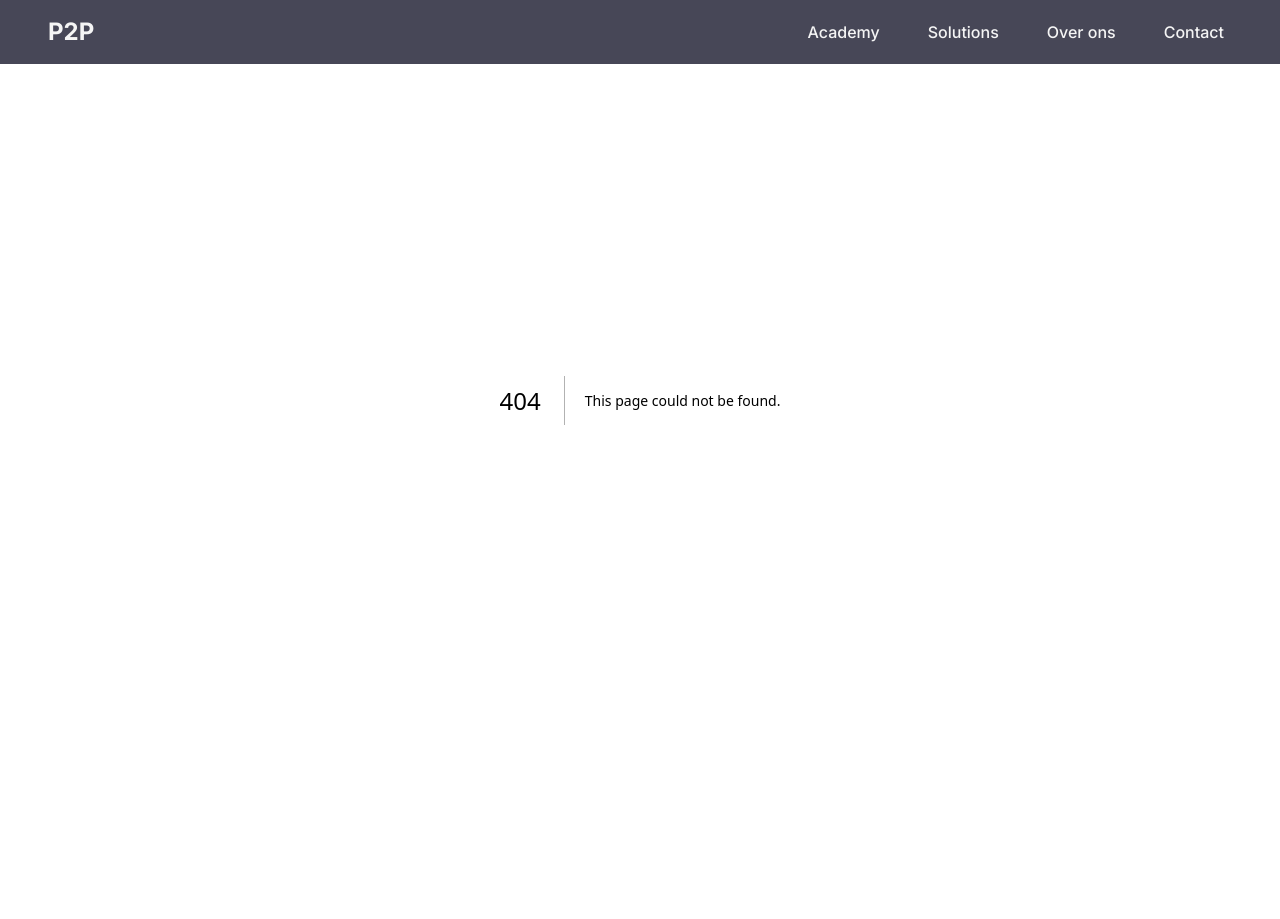
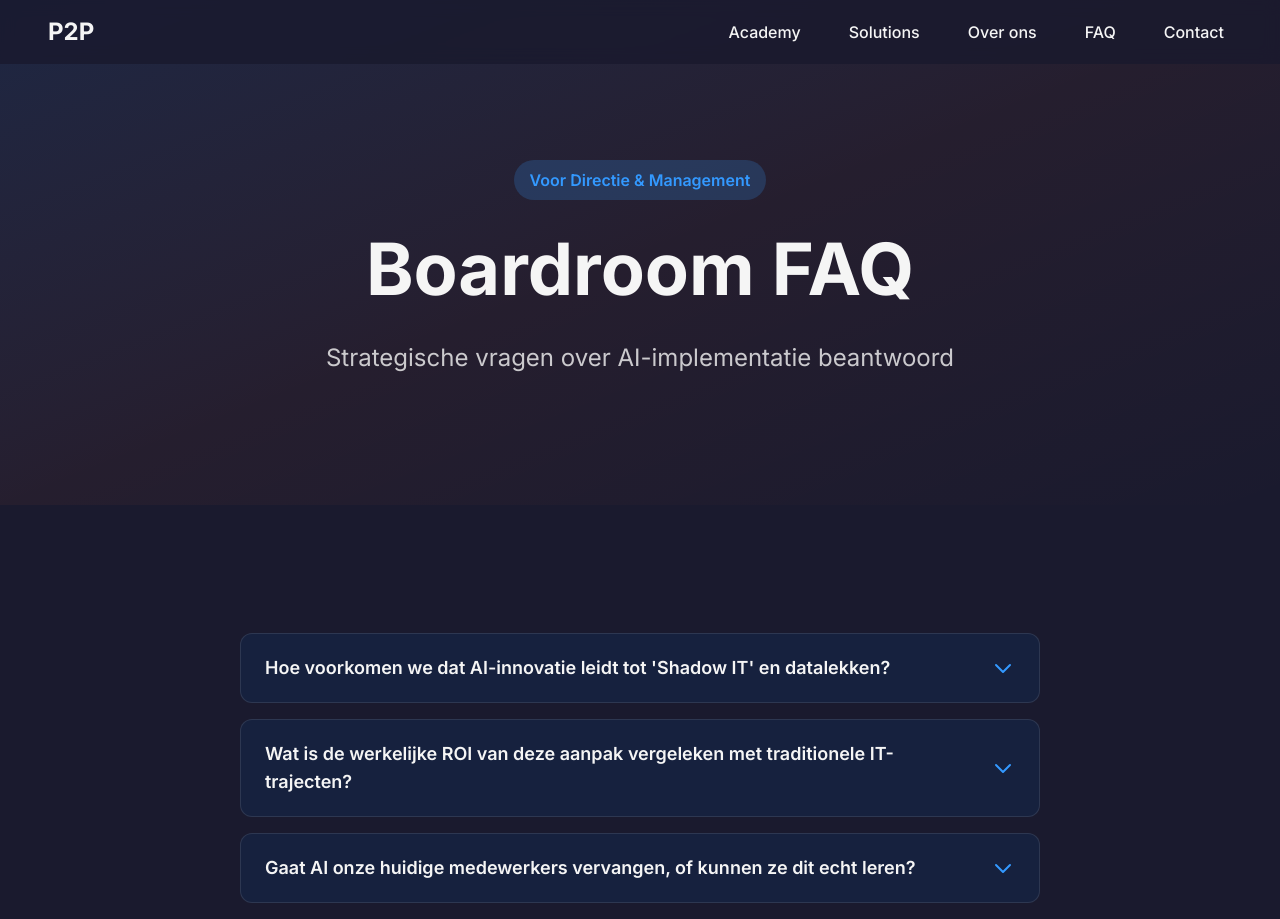
Before and after one commit to TripleM66/prompt2production, a Next.js app: page /faq in a window 1280 px wide. Before the commit this address had no page. Shown: the top 919 px of the page. Before the commit the page ends 800 px from the top, so only its background shows below. Built offline with nearby package versions, Linux system fonts and the light colour scheme.

Commit message:
feat: voeg FAQ toe aan menu en verwijder van Academy en Solutions pagina's

```diff
--- a/src/app/academy/page.tsx
+++ b/src/app/academy/page.tsx
@@ -494,9 +494,6 @@ export default function AcademyPage() {
         </div>
       </section>
 
-      {/* Boardroom FAQ */}
-      <BoardroomFAQ variant="academy" />
-
       {/* CTA Section */}
       <section id="contact" className="py-20 lg:py-32 bg-gradient-to-br from-accent-blue/15 via-accent-blue/5 to-transparent">
         <div className="max-w-4xl mx-auto px-6 sm:px-8 lg:px-12 text-center">
--- /dev/null
+++ b/src/app/faq/page.tsx
@@ -0,0 +1,123 @@
+'use client';
+
+import { useState } from 'react';
+import Footer from '@/components/Footer';
+
+interface FAQItem {
+  question: string;
+  answer: string;
+}
+
+export default function FAQPage() {
+  const [openIndex, setOpenIndex] = useState<number | null>(null);
+
+  const faqs: FAQItem[] = [
+    {
+      question: "Hoe voorkomen we dat AI-innovatie leidt tot 'Shadow IT' en datalekken?",
+      answer: "Innovatie zonder kaders is een risico. Daarom hanteren wij de 'Sanitized Sandbox' methode. Michel traint het team om te innoveren binnen veilige, afgeschermde omgevingen. Marcel zorgt er vervolgens voor dat elk succesvol prototype wordt omgezet in een enterprise-grade oplossing die voldoet aan jullie security-protocollen en GDPR-wetgeving. Wij brengen innovatie uit de schaduw en maken het onderdeel van de officiële architectuur."
+    },
+    {
+      question: "Wat is de werkelijke ROI van deze aanpak vergeleken met traditionele IT-trajecten?",
+      answer: "Traditionele IT-trajecten hebben vaak een 'time-to-market' van 6 tot 12 maanden, met hoge initiële kosten. Onze aanpak verlaagt de 'cost-of-failure'. Via de Academy (Michel) valideren we business-cases binnen dagen. Alleen de bewezen concepten worden door Marcel geschaald. Dit bespaart niet alleen tienduizenden euro's aan verloren ontwikkeltijd, maar zorgt ook voor een direct concurrentievoordeel door extreme snelheid."
+    },
+    {
+      question: "Gaat AI onze huidige medewerkers vervangen, of kunnen ze dit echt leren?",
+      answer: "AI vervangt geen mensen, maar mensen die AI gebruiken vervangen mensen die dat niet doen. De P2P Academy is er juist op gericht om je huidige toptalent te transformeren tot 'AI-enabled makers'. We verhogen de menselijke output met een factor 10. Het resultaat is een team dat niet meer hoeft te wachten op techniek, maar zelf de regie voert over innovatie."
+    },
+    {
+      question: "Wat gebeurt er als we opschalen? Kan deze techniek de groei van onze business aan?",
+      answer: "Dat is exact waarom wij als duo werken. Een prototype is een belofte; productie-software is een garantie. Marcel brengt 20 jaar ervaring in het bouwen en replatformen van SaaS scale-ups. Hij zorgt ervoor dat de AI-agents en architecturen die we bouwen niet bezwijken onder groei, maar juist de motor worden van die groei. We bouwen voor de lange termijn, niet voor de korte hype."
+    }
+  ];
+
+  return (
+    <div className="min-h-screen bg-background">
+      {/* Hero Section */}
+      <section className="pt-32 pb-20 lg:pt-40 lg:pb-32 bg-gradient-to-br from-accent-blue/10 via-accent-orange/5 to-transparent">
+        <div className="max-w-4xl mx-auto px-6 sm:px-8 lg:px-12">
+          <div className="text-center">
+            <div className="inline-block px-4 py-2 bg-accent-blue/20 rounded-full mb-6">
+              <span className="text-accent-blue font-semibold">Voor Directie & Management</span>
+            </div>
+            <h1 className="text-4xl lg:text-6xl xl:text-7xl font-bold text-foreground mb-6 leading-tight">
+              Boardroom FAQ
+            </h1>
+            <p className="text-xl lg:text-2xl text-foreground/80 leading-relaxed">
+              Strategische vragen over AI-implementatie beantwoord
+            </p>
+          </div>
+        </div>
+      </section>
+
+      {/* FAQ Section */}
+      <section className="py-20 lg:py-32 bg-background">
+        <div className="max-w-4xl mx-auto px-6 sm:px-8 lg:px-12">
+          <div className="space-y-4">
+            {faqs.map((faq, index) => (
+              <div
+                key={index}
+                className="bg-surface-dark border border-white/10 rounded-xl overflow-hidden hover:border-white/20 transition-all duration-300"
+              >
+                <button
+                  onClick={() => setOpenIndex(openIndex === index ? null : index)}
+                  className="w-full px-6 py-5 flex items-center justify-between text-left focus:outline-none focus:ring-2 focus:ring-accent-blue focus:ring-offset-2 focus:ring-offset-background"
+                >
+                  <span className="text-lg font-semibold text-foreground pr-8">
+                    {faq.question}
+                  </span>
+                  <svg
+                    className={`w-6 h-6 flex-shrink-0 transition-transform duration-300 ${
+                      openIndex === index ? 'rotate-180' : ''
+                    } text-accent-blue`}
+                    fill="none"
+                    viewBox="0 0 24 24"
+                    stroke="currentColor"
+                  >
+                    <path strokeLinecap="round" strokeLinejoin="round" strokeWidth={2} d="M19 9l-7 7-7-7" />
+                  </svg>
+                </button>
+
+                <div
+                  className={`overflow-hidden transition-all duration-300 ${
+                    openIndex === index ? 'max-h-96' : 'max-h-0'
+                  }`}
+                >
+                  <div className="px-6 pb-5 pt-2">
+                    <p className="text-foreground/80 leading-relaxed">
+                      <strong className="text-accent-blue">
+                        Het P2P Antwoord:{' '}
+                      </strong>
+                      {faq.answer}
+                    </p>
+                  </div>
+                </div>
+              </div>
+            ))}
+          </div>
+        </div>
+      </section>
+
+      {/* CTA Section */}
+      <section className="py-20 lg:py-32 bg-gradient-to-br from-accent-blue/10 via-accent-orange/5 to-transparent">
+        <div className="max-w-4xl mx-auto px-6 sm:px-8 lg:px-12 text-center">
+          <h2 className="text-3xl lg:text-5xl font-bold text-foreground mb-6">
+            Nog vragen?
+          </h2>
+          <p className="text-xl text-foreground/80 mb-8">
+            Plan een vrijblijvend gesprek om jouw specifieke situatie te bespreken.
+          </p>
+          <div className="flex flex-col sm:flex-row gap-4 justify-center">
+            <a
+              href="/contact"
+              className="inline-flex items-center justify-center px-8 py-4 bg-accent-blue text-background font-semibold rounded-full hover:bg-accent-blue/90 transition-all duration-300 shadow-[0_0_20px_rgba(0,102,255,0.4)] hover:shadow-[0_0_30px_rgba(0,102,255,0.6)] focus:outline-none focus:ring-2 focus:ring-accent-blue focus:ring-offset-2 focus:ring-offset-background"
+            >
+              Neem contact op
+            </a>
+          </div>
+        </div>
+      </section>
+
+      <Footer />
+    </div>
+  );
+}
--- a/src/app/solutions/page.tsx
+++ b/src/app/solutions/page.tsx
@@ -401,9 +401,6 @@ export default function SolutionsPage() {
         </div>
       </section>
 
-      {/* Boardroom FAQ */}
-      <BoardroomFAQ variant="solutions" />
-
       {/* CTA Section */}
       <section id="contact" className="py-20 lg:py-32 bg-gradient-to-bl from-accent-orange/15 via-accent-gold/5 to-transparent">
         <div className="max-w-4xl mx-auto px-6 sm:px-8 lg:px-12 text-center">
--- a/src/components/Navbar.tsx
+++ b/src/components/Navbar.tsx
@@ -64,6 +64,12 @@ export default function Navbar() {
               Over ons
             </Link>
             <Link
+              href="/faq"
+              className="text-foreground hover:text-foreground/70 transition-colors duration-200 font-medium focus:outline-none focus:ring-2 focus:ring-foreground/50 focus:ring-offset-2 focus:ring-offset-background rounded px-2 py-1"
+            >
+              FAQ
+            </Link>
+            <Link
               href="/contact"
               className="text-foreground hover:text-accent-blue transition-colors duration-200 font-medium focus:outline-none focus:ring-2 focus:ring-accent-blue focus:ring-offset-2 focus:ring-offset-background rounded px-2 py-1"
             >
@@ -121,6 +127,13 @@ export default function Navbar() {
               Over ons
             </Link>
             <Link
+              href="/faq"
+              className="block px-4 py-3 text-foreground hover:bg-white/5 hover:text-foreground/70 transition-colors duration-200 font-medium rounded-lg"
+              onClick={closeMobileMenu}
+            >
+              FAQ
+            </Link>
+            <Link
               href="/contact"
               className="block px-4 py-3 text-foreground hover:bg-accent-blue/10 hover:text-accent-blue transition-colors duration-200 font-medium rounded-lg"
               onClick={closeMobileMenu}
```
